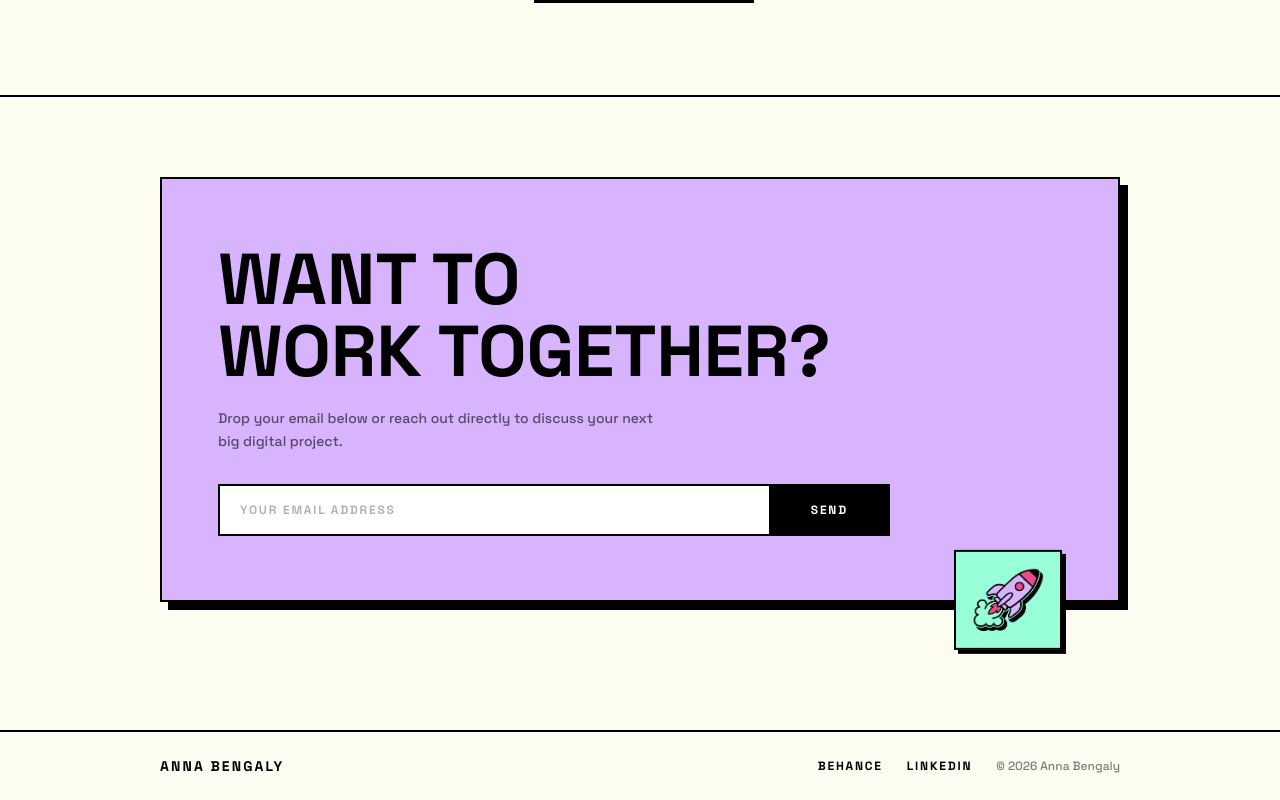
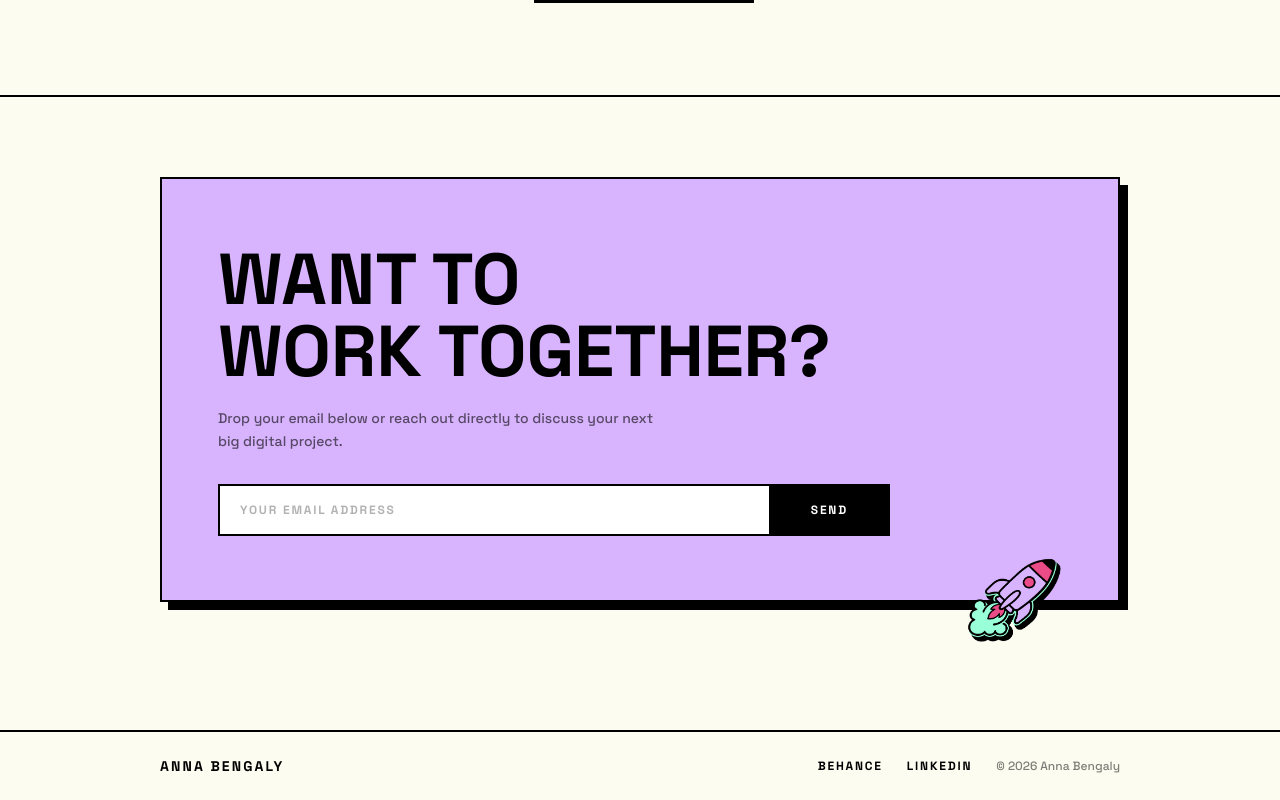
Before and after one commit to Guilherme-Salles/anna-portfolio-website, a Next.js app: page / in a window 1280 px wide. Shown: the part 1404-2204 px from the top of the page. Built offline with nearby package versions, Linux system fonts and the light colour scheme.

Commit message:
more changes to the footer UI

```diff
--- a/src/components/sections/ContactBanner.tsx
+++ b/src/components/sections/ContactBanner.tsx
@@ -61,15 +61,13 @@ export function ContactBanner() {
               animate={{ y: [0, -10, 0] }}
               transition={{ duration: 3, repeat: Infinity, ease: "easeInOut" }}
             >
-              <div className="bg-mint border-2 border-black shadow-brutal-sm p-4">
-                <Image
-                  src="/images/rocket.png"
-                  alt=""
-                  width={72}
-                  height={72}
-                  aria-hidden="true"
-                />
-              </div>
+              <Image
+                src="/images/rocket.png"
+                alt=""
+                width={96}
+                height={96}
+                aria-hidden="true"
+              />
             </motion.div>
           </div>
         </motion.div>
```
Also changed, not shown: 1 other file (tests, documents, lock files or other folders).
